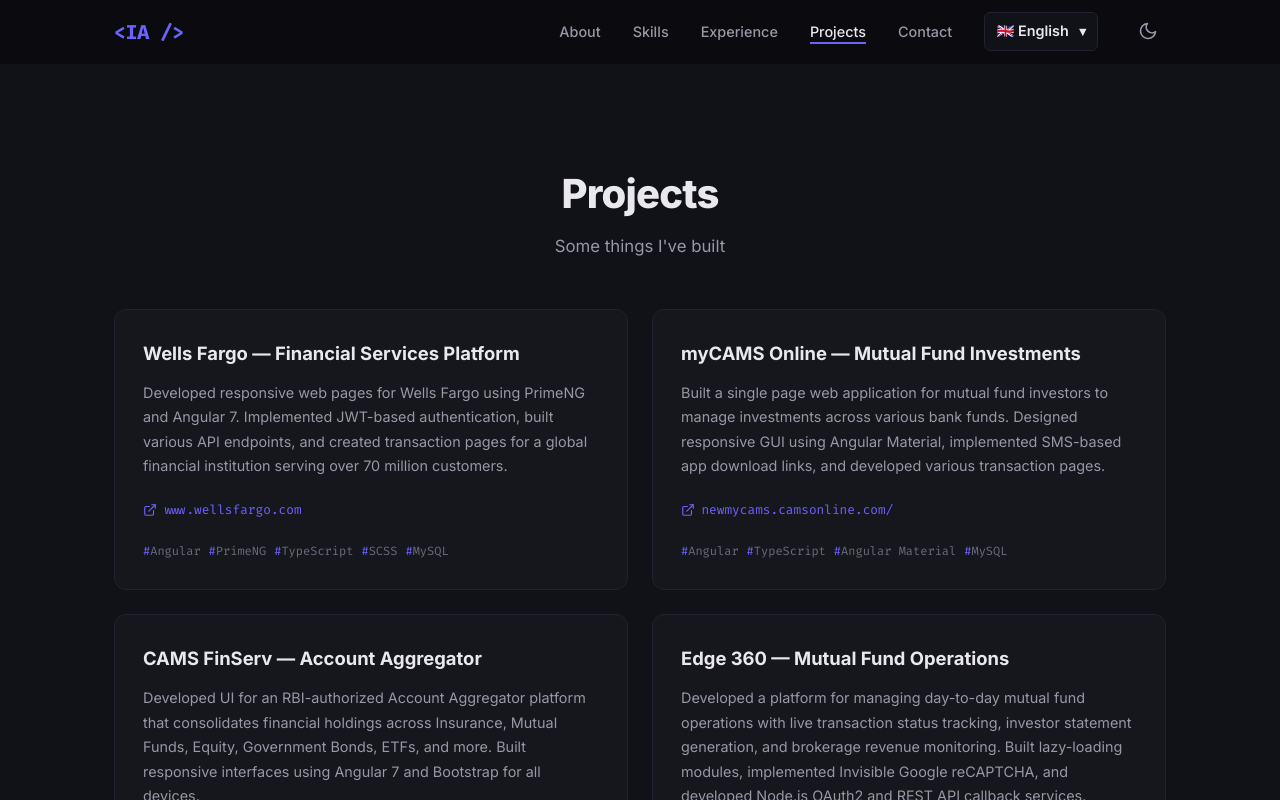
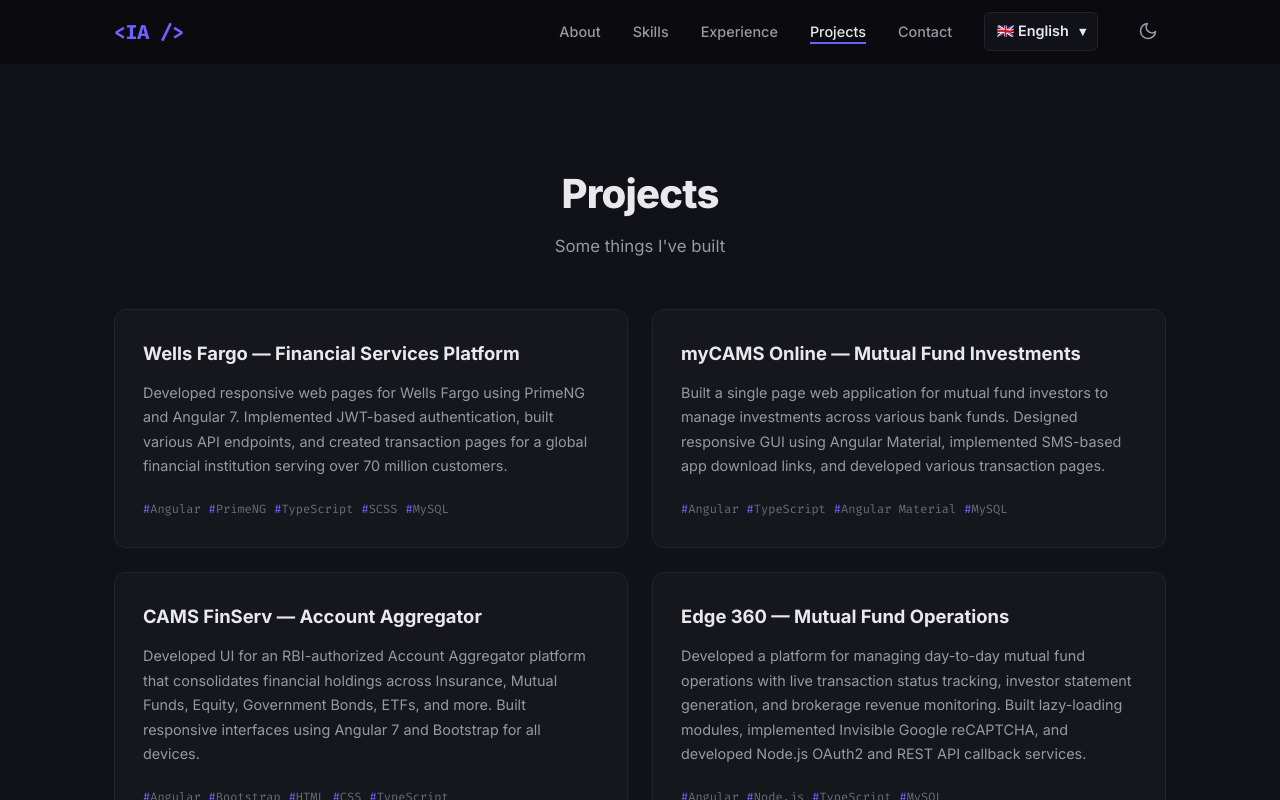
Before and after one commit to iliyashaik/PortFolio_NextJs, a Next.js app: page /projects in a window 1280 px wide. Shown: the top 800 px of the page. Built offline with nearby package versions, Linux system fonts and the light colour scheme.

Commit message:
comment urls

```diff
--- a/app/projects/page.tsx
+++ b/app/projects/page.tsx
@@ -19,7 +19,7 @@
     title: "myCAMS Online — Mutual Fund Investments",
     desc: "Built a single page web application for mutual fund investors to manage investments across various bank funds. Designed responsive GUI using Angular Material, implemented SMS-based app download links, and developed various transaction pages.",
     tags: ["Angular", "TypeScript", "Angular Material", "MySQL"],
-    url: "https://newmycams.camsonline.com/",
+    url: "https://mycams.camsonline.com/",
   },
   {
     title: "CAMS FinServ — Account Aggregator",
@@ -53,11 +53,11 @@
               <article className="project-card" key={project.title}>
                 <h3 className="project-card__title">{project.title}</h3>
                 <p className="project-card__desc">{project.desc}</p>
-                {project.url && (
+                {/* {project.url && ( // I Don't want to show now
                   <a href={project.url} target="_blank" rel="noopener noreferrer" className="project-card__url">
                     <ExternalLinkIcon /> {project.url.replace(/^https?:\/\//, "")}
                   </a>
-                )}
+                )} */}
                 <div className="project-card__tags">
                   {project.tags.map((tag) => (
                     <span key={tag}>{tag}</span>
```
